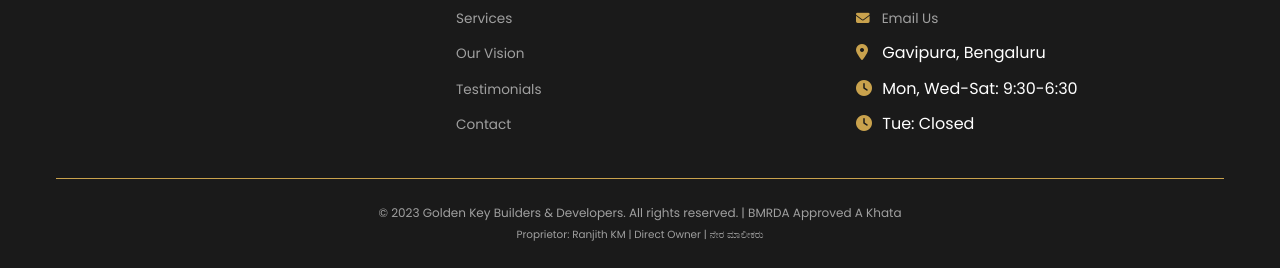
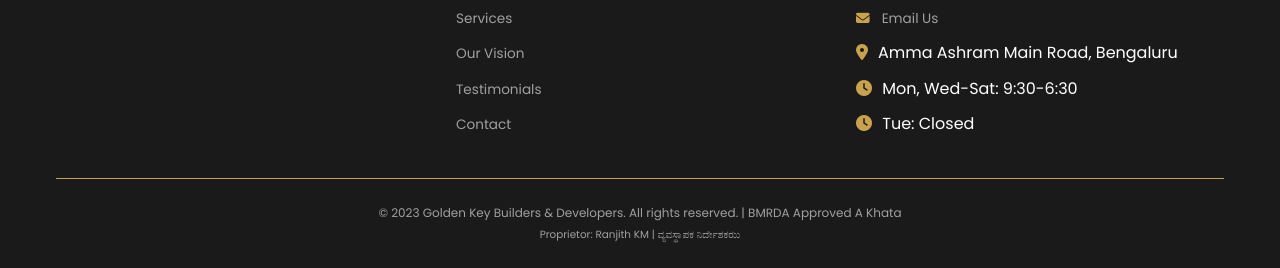
Before and after one commit to tejasgowda04/Golden-Key-Builders-Developers, a plain HTML site: page index.html in a window 1280 px wide. Shown: the part 5517-5785 px from the top of the page. Drawn offline with nearby package versions, Linux system fonts and the light colour scheme.

Commit message:
Update index.html

```diff
--- a/index.html
+++ b/index.html
@@ -1798,7 +1798,7 @@
                         <li><a href="tel:8971969956"><i class="fas fa-phone"></i> 8971969956</a></li>
                         <li><a href="tel:9448330323"><i class="fas fa-phone"></i> 9448330323</a></li>
                         <li><a href="mailto:goldenkeybuildersanddeveloper@gmail.com"><i class="fas fa-envelope"></i> Email Us</a></li>
-                        <li><i class="fas fa-map-marker-alt"></i> Gavipura, Bengaluru</li>
+                        <li><i class="fas fa-map-marker-alt"></i>Amma Ashram Main Road, Bengaluru</li>
                         <li><i class="fas fa-clock"></i> Mon, Wed-Sat: 9:30-6:30</li>
                         <li><i class="fas fa-clock"></i> Tue: Closed</li>
                     </ul>
@@ -1807,7 +1807,7 @@
 
             <div class="footer-bottom">
                 <p>&copy; 2023 Golden Key Builders & Developers. All rights reserved. | BMRDA Approved A Khata</p>
-                <p style="margin-top: 0.3rem; font-size: 0.65rem;">Proprietor: Ranjith KM | Direct Owner | ನೇರ ಮಾಲೀಕರು</p>
+                <p style="margin-top: 0.3rem; font-size: 0.65rem;">Proprietor: Ranjith KM | ವ್ಯವಸ್ಥಾಪಕ ನಿರ್ದೇಶಕರುು</p>
             </div>
         </div>
     </footer>
```
